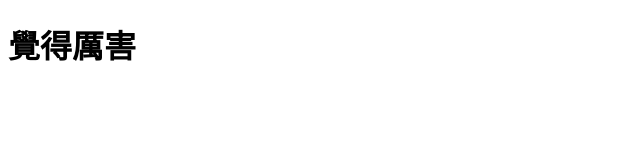
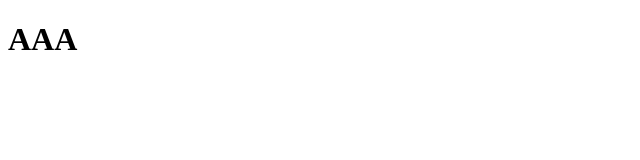
Before and after one commit to woodworld/woodworld.github.io, a plain HTML site: page index.html in a window 1280 px wide. Shown: the whole page, without its empty margins (0-640 px from the left). Drawn offline with Linux system fonts and the light colour scheme.

Commit message:
Update index.html

```diff
--- a/index.html
+++ b/index.html
@@ -5,6 +5,6 @@
     <title>你好，GitHub</title>
   </head>
   <body>
-    <h1>覺得厲害</h1>
+    <h1>AAA</h1>
   </body>
 </html>
```
